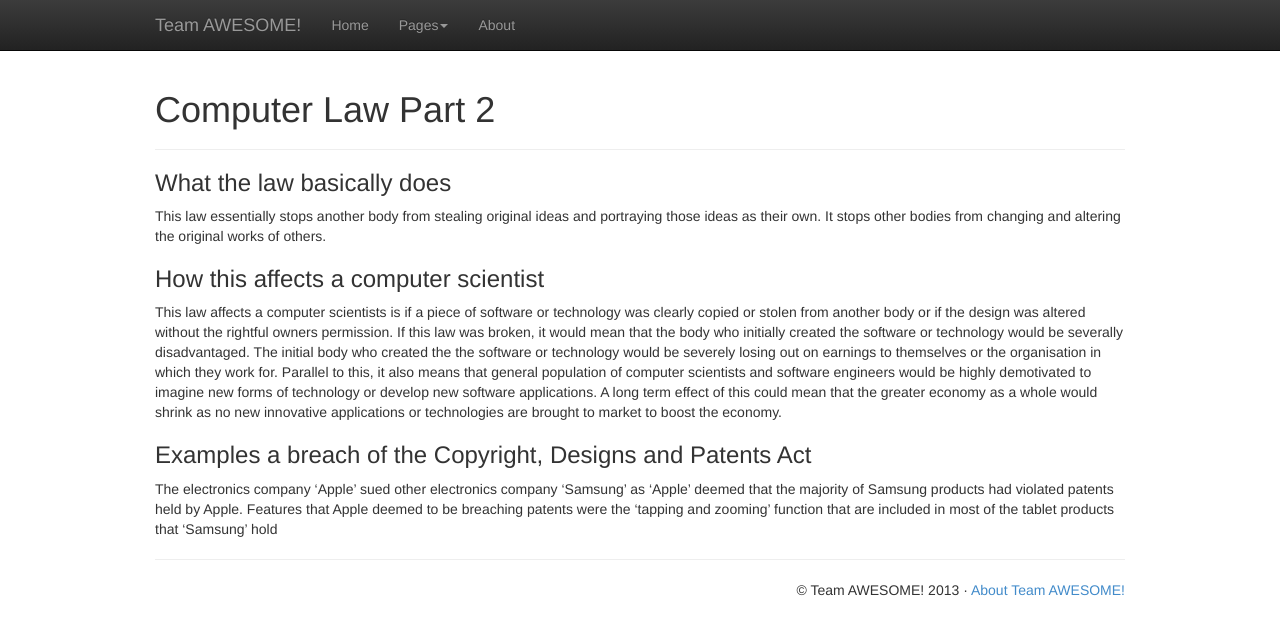
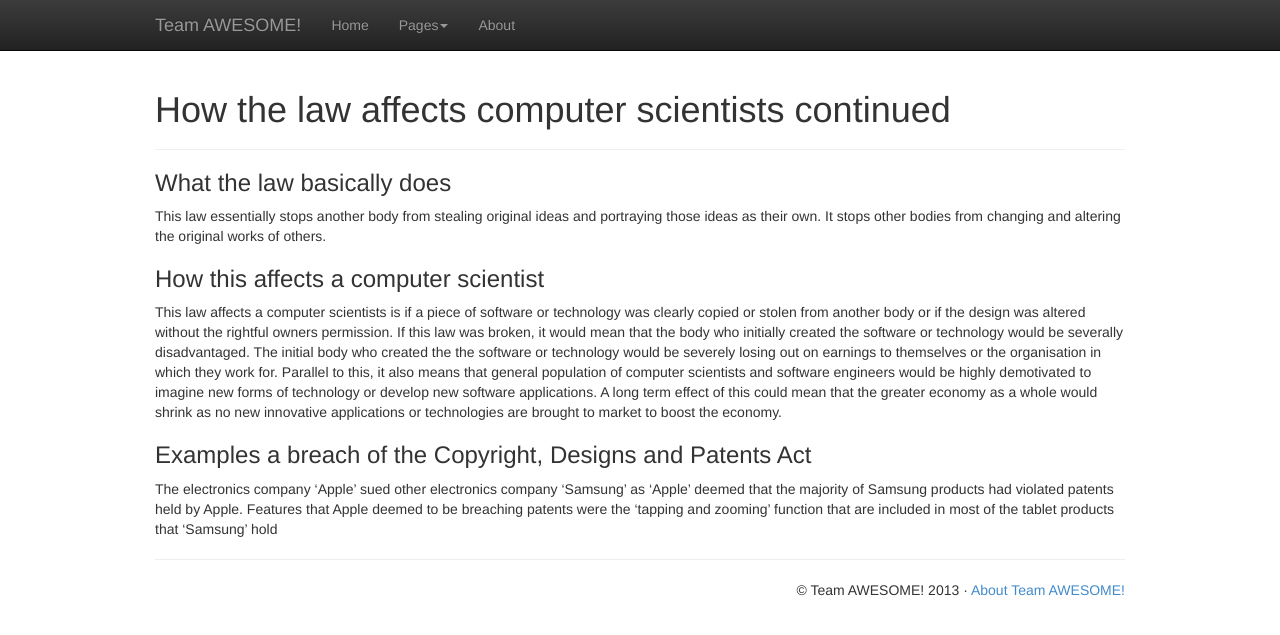
Before and after one commit to adamus1red/tripping-octo-adventure, a Jekyll site: the page built from _posts/2013-12-02-computer-law-2.md, in a window 1280 px wide. Shown: the top 635 px of the page. Built offline with Jekyll 4.4.1, drawn with Linux system fonts in a browser that asks for light colours; Markdown is read by kramdown in place of the engine named in the settings.

Commit message:
Update 2013-12-02-computer-law-2.md

```diff
--- a/_posts/2013-12-02-computer-law-2.md
+++ b/_posts/2013-12-02-computer-law-2.md
@@ -1,7 +1,8 @@
 ---
 layout: page
-title: Computer Law Part 2
-excerpt: This law essentially stops another body from stealing . . .
+title: How the law affects computer scientists continued
+excerpt: Computer Law
+author: Darren Tang
 ---
 
 ###What the law basically does
```
